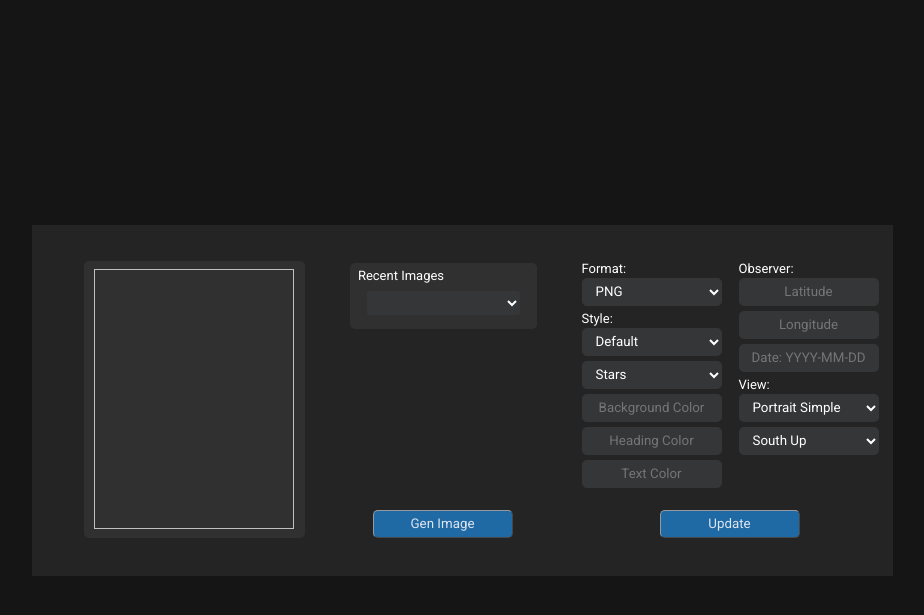
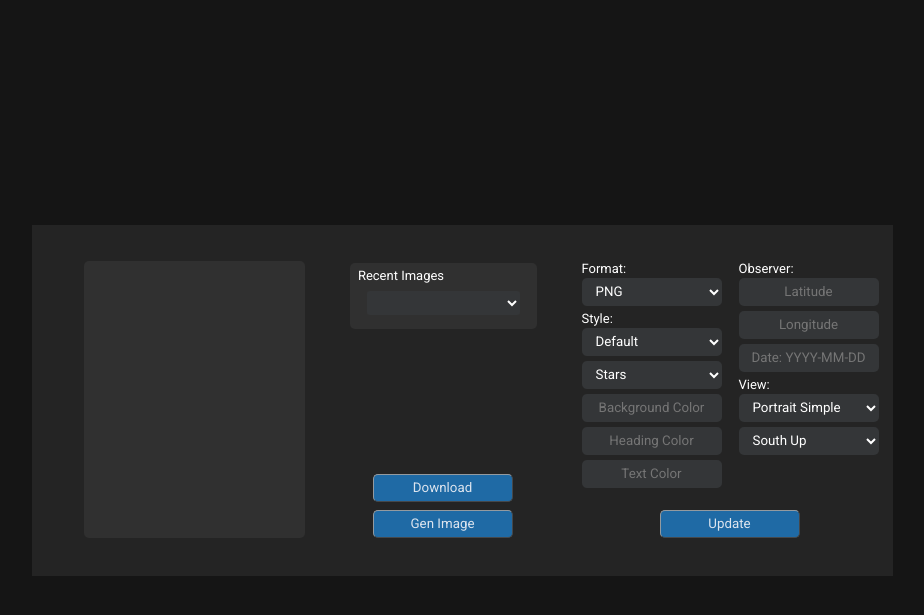
Before and after one commit to WolfJack24/Moon-Phase-App, a Python web app: template website/templates/index.html in a window 1280 px wide. Shown: the top 615 px of the page, without its empty margins (178-1102 px from the left). Run offline with Jinja, Linux system fonts and the light colour scheme; the template is opened without the code that fills it, so the values that code supplies are empty.

Commit message:
[server] Images now scale depending on the view type, also start introducing a way to download images

```diff
--- a/website/static/index.js
+++ b/website/static/index.js
@@ -1,5 +1,6 @@
 "use strict";
 const genButton = document.getElementById("gen-button");
+const downloadButton = document.getElementById("download-button");
 const updateButton = document.getElementById("update-button");
 const imageFrame = document.getElementById("image-frame");
 const moonImage = document.getElementById("moon-image");
@@ -56,6 +57,32 @@ async function update() {
         .catch((err) => {
         console.error("Error: ", err);
     });
+    let view = viewType.options[viewType.selectedIndex].value;
+    switch (view) {
+        case "portrait-simple":
+            imageFrame.style.position = "absolute";
+            imageFrame.style.left = "52px";
+            imageFrame.style.top = "36px";
+            imageFrame.style.width = "221px";
+            imageFrame.style.height = "277px";
+            moonImage.style.position = "relative";
+            moonImage.style.left = "10px";
+            moonImage.style.top = "8px";
+            moonImage.style.height = "260px";
+            break;
+        case "landscape-simple":
+            imageFrame.style.position = "absolute";
+            imageFrame.style.left = "14px";
+            imageFrame.style.top = "81px";
+            imageFrame.style.width = "287px";
+            imageFrame.style.height = "182px";
+            moonImage.style.position = "relative";
+            moonImage.style.left = "13px";
+            moonImage.style.top = "11px";
+            moonImage.style.height = "160px";
+            break;
+    }
+    moonImage.src = "";
     data.format = format.options[format.selectedIndex].value;
     data.moonStyle = moonStyle.options[moonStyle.selectedIndex].value;
     data.backgroundStyle =
@@ -72,7 +99,7 @@ async function update() {
     data.longitude =
         longitude.value != "" ? Number(longitude.value) : DEFAULT_LONGITUDE;
     data.date = date.value != "" ? date.value : DEFAULT_DATE;
-    data.viewType = viewType.options[viewType.selectedIndex].value;
+    data.viewType = view;
     data.moonOrientation =
         moonOrientation.options[moonOrientation.selectedIndex].value;
 }
--- a/website/static/style.css
+++ b/website/static/style.css
@@ -88,8 +88,8 @@ button:hover {
 	position: relative;
 	left: 10px;
 	top: 8px;
-	width: 200px;
 	height: 260px;
+	border: 0;
 }
 
 .recent-images-frame {
@@ -121,6 +121,13 @@ button:hover {
 	width: 153px;
 	height: 24px;
 	border-radius: 3px;
+}
+
+#download-button {
+	cursor: pointer;
+	position: absolute;
+	left: 341px;
+	top: 249px;
 }
 
 #gen-button {
--- a/website/templates/index.html
+++ b/website/templates/index.html
@@ -17,6 +17,8 @@
 				<label for="recent-cmb" class="recent-label">Recent Images</label>
 				<select id="recent-cmb"></select>
 			</div>
+
+			<button type="submit" id="download-button">Download</button>
 
 			<button type="submit" id="gen-button">Gen Image</button>
 
```
Also changed, not shown: website/static/index.ts (+36 -1 lines).
